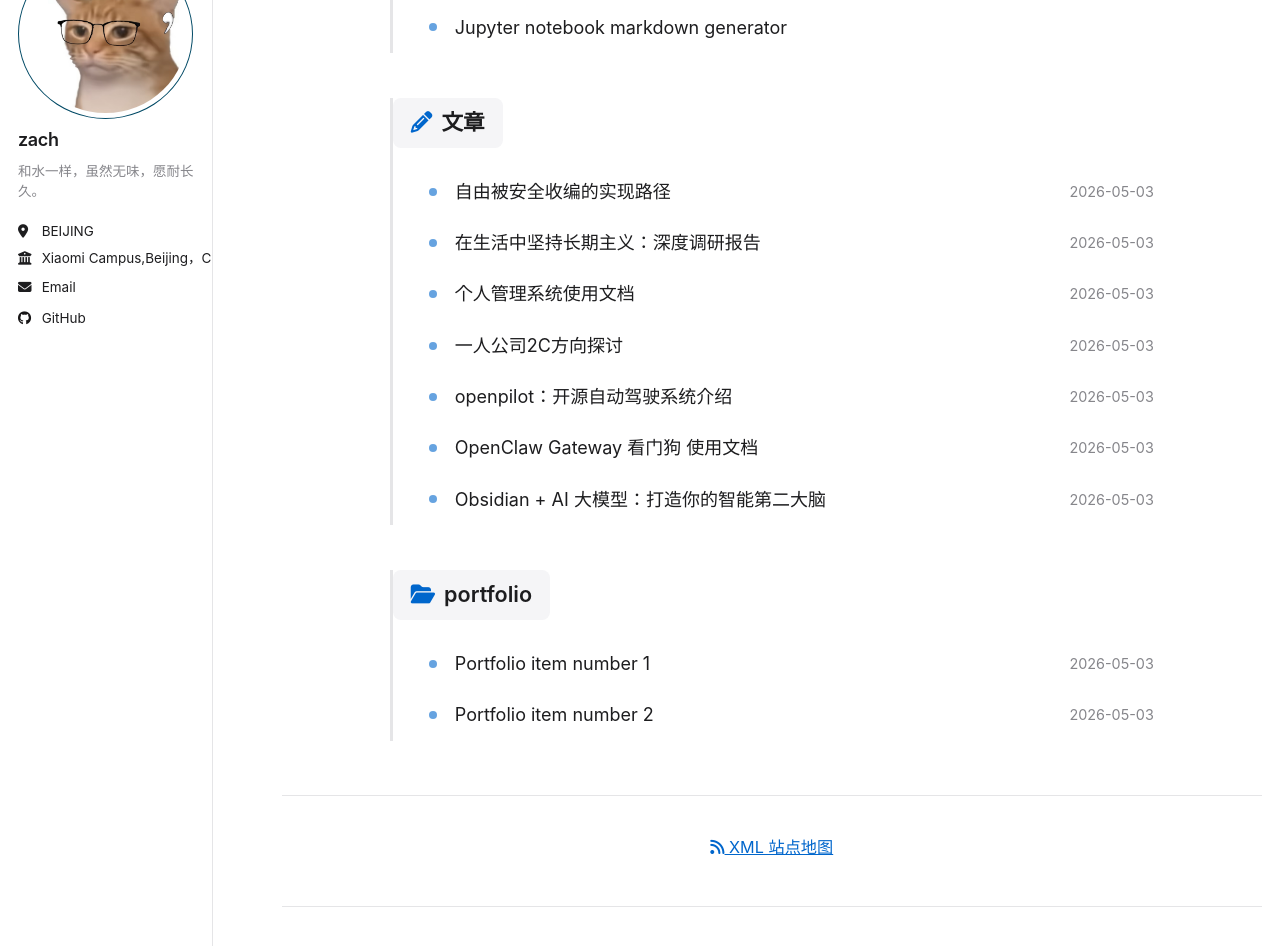
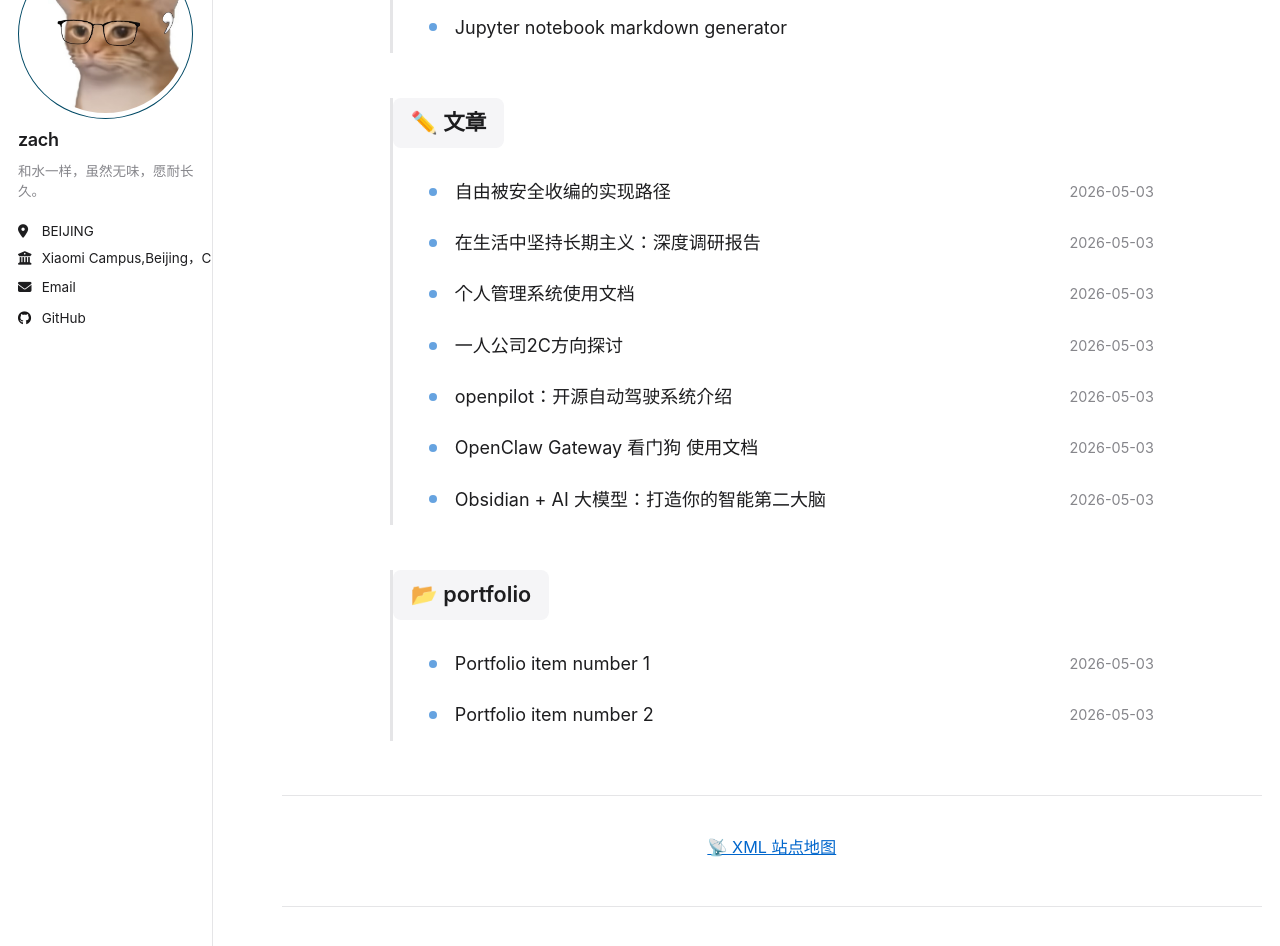
Before and after one commit to zach1219/zach1219.github.io, a Jekyll site: the page built from _pages/sitemap.md, in a window 1280 px wide and 1400 px high, scrolled down 1080 px. Shown: the part 151-1097 px from the top of the window. Built offline with Jekyll 4.4.1, drawn with Linux system fonts in a browser that asks for light colours; a script that is not in the unit is left out; comment, search, counter and statistics services are not loaded.

Commit message:
fix: replace FA icons with emoji in sitemap

```diff
--- a/_pages/sitemap.md
+++ b/_pages/sitemap.md
@@ -127,7 +127,7 @@ author_profile: true
 
   <!-- Pages -->
   <div class="mindmap-branch">
-    <div class="mindmap-branch-title"><i class="fa fa-file-alt"></i> 页面</div>
+    <div class="mindmap-branch-title">📄 页面</div>
     {% assign has_pages = false %}
     {% for p in site.pages %}
       {% unless p.title == nil or p.title == "" or p.url == "/sitemap/" or p.url == "/404.html" %}
@@ -144,7 +144,7 @@ author_profile: true
 
   <!-- Posts -->
   <div class="mindmap-branch">
-    <div class="mindmap-branch-title"><i class="fa fa-pencil-alt"></i> 文章</div>
+    <div class="mindmap-branch-title">✏️ 文章</div>
     {% if site.posts.size > 0 %}
       {% for post in site.posts %}
         <div class="mindmap-node">
@@ -161,7 +161,7 @@ author_profile: true
   {% for collection in site.collections %}
     {% unless collection.output == false or collection.label == "posts" %}
       <div class="mindmap-branch">
-        <div class="mindmap-branch-title"><i class="fa fa-folder-open"></i> {{ collection.label }}</div>
+        <div class="mindmap-branch-title">📂 {{ collection.label }}</div>
         {% for post in collection.docs %}
           <div class="mindmap-node">
             <a href="{{ base_path }}{{ post.url }}">{{ post.title }}</a>
@@ -174,5 +174,5 @@ author_profile: true
 </div>
 
 <div class="mindmap-footer">
-  <a href="{{ base_path }}/sitemap.xml"><i class="fa fa-rss"></i> XML 站点地图</a>
+  <a href="{{ base_path }}/sitemap.xml">📡 XML 站点地图</a>
 </div>
```
